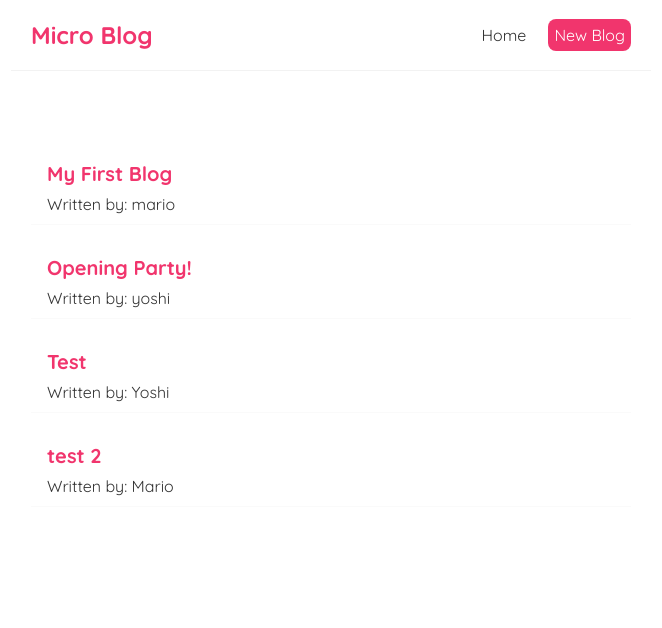
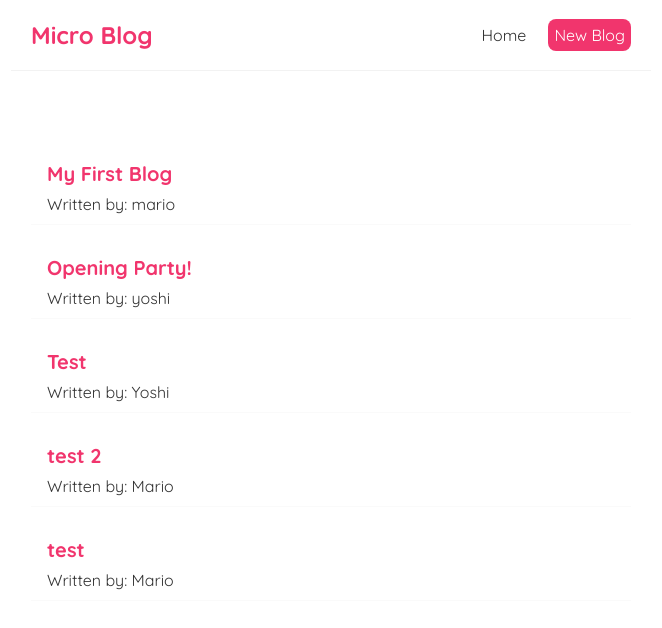
Before and after one commit to cjislegit/microBlog, a React (Create React App) app in the folder micro_blog/: page / in a window 1280 px wide. Shown: the top 628 px of the page, without its empty margins (309-971 px from the left). Built offline with nearby package versions, Linux system fonts and the light colour scheme; data requests are answered from the project's data file.

Commit message:
When new blog is created the user will be redirected to the homepage

```diff
--- a/micro_blog/data/db.json
+++ b/micro_blog/data/db.json
@@ -23,6 +23,12 @@
       "body": "test",
       "author": "Mario",
       "id": 4
+    },
+    {
+      "title": "test",
+      "body": "test",
+      "author": "Mario",
+      "id": 5
     }
   ]
 }
--- a/micro_blog/src/Create.js
+++ b/micro_blog/src/Create.js
@@ -1,10 +1,12 @@
 import { useState } from 'react';
+import { useHistory } from 'react-router-dom';
 
 const Create = () => {
   const [title, setTitle] = useState('');
   const [body, setBody] = useState('');
   const [author, setAuthor] = useState('Mario');
   const [isPending, setIsPending] = useState(false);
+  const history = useHistory();
 
   const handleSubmit = (e) => {
     e.preventDefault();
@@ -18,6 +20,7 @@ const Create = () => {
     }).then(() => {
       console.log('New blog added!');
       setIsPending(false);
+      history.push('/');
     });
   };
 
```
